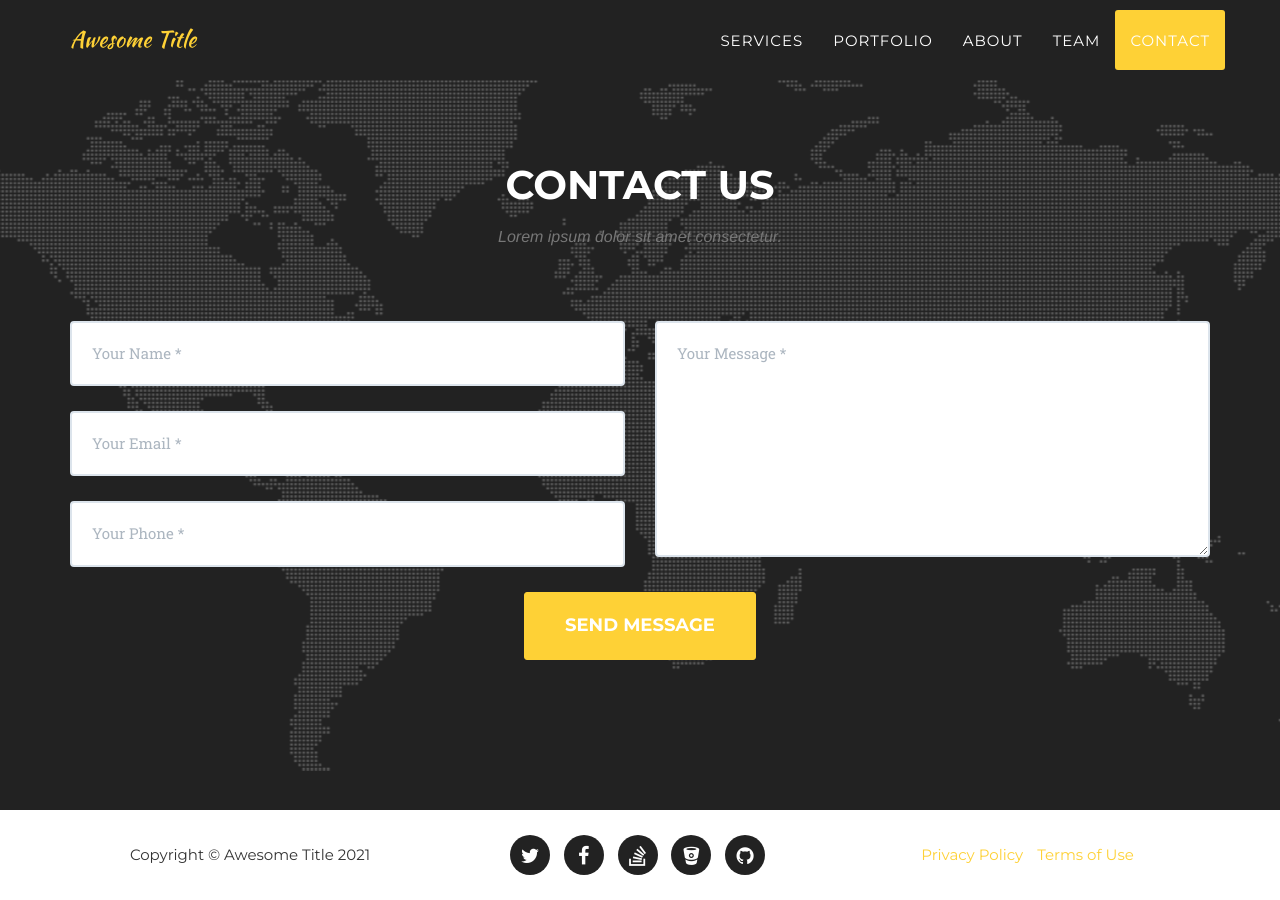
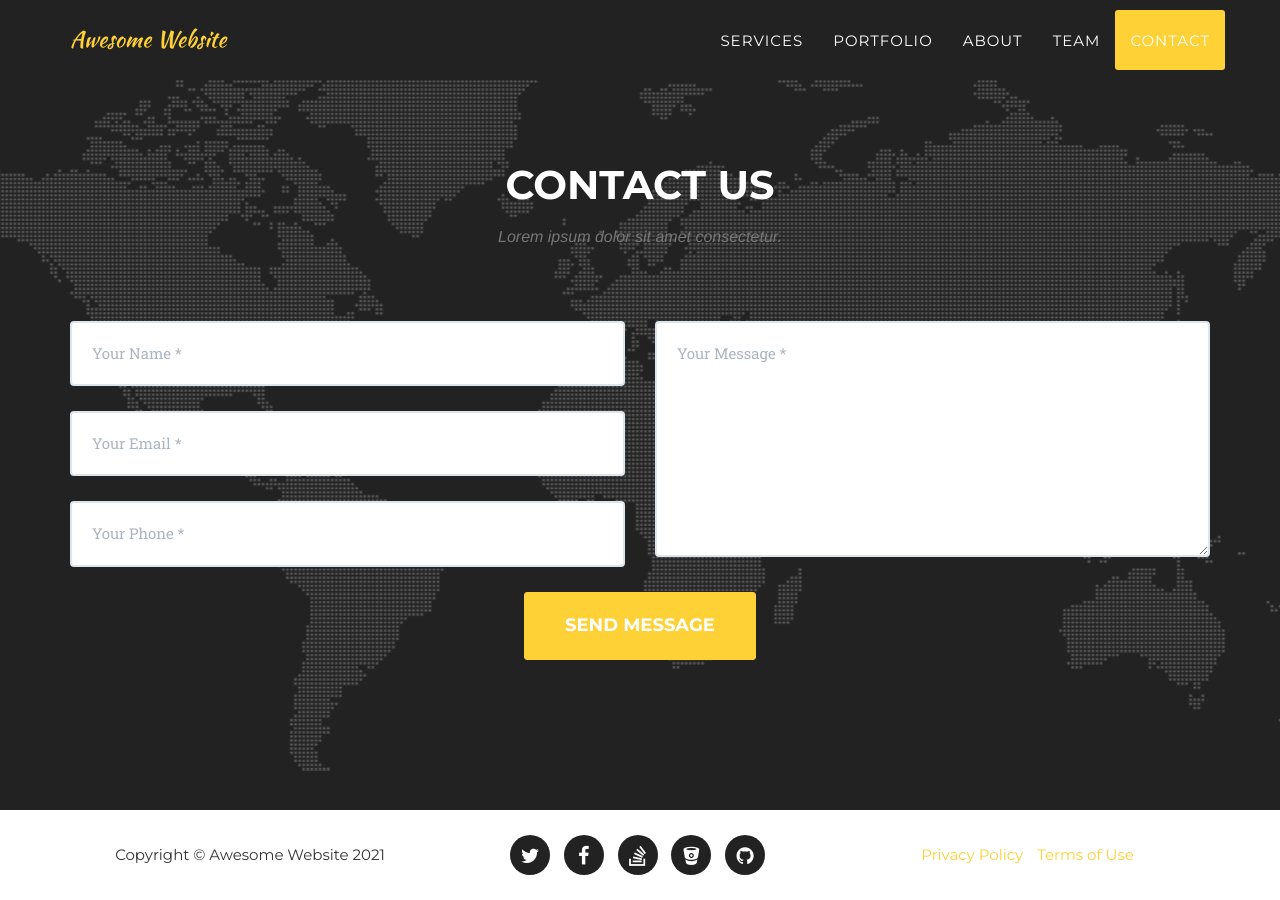
Before and after one commit to heydavid-dev/agency12, a Jekyll site: the page built from index.html, in a window 1280 px wide and 900 px high, scrolled down 5636 px. Built offline with Jekyll 4.4.1, drawn with Linux system fonts in a browser that asks for light colours; some web fonts are replaced.

Commit message:
Update _config.yml

```diff
--- a/_config.yml
+++ b/_config.yml
@@ -2,7 +2,7 @@ url: https://y7kim.github.io
 baseurl: /agency12/
 
 # Site settings
-title: Awesome Title
+title: Awesome Website
 email: your-email@domain.com
 description: "Write an awesome description for your new site here. You can edit this line in _config.yml. It will appear in your document head meta (for Google search results) and in your feed.xml site description."
 
```
